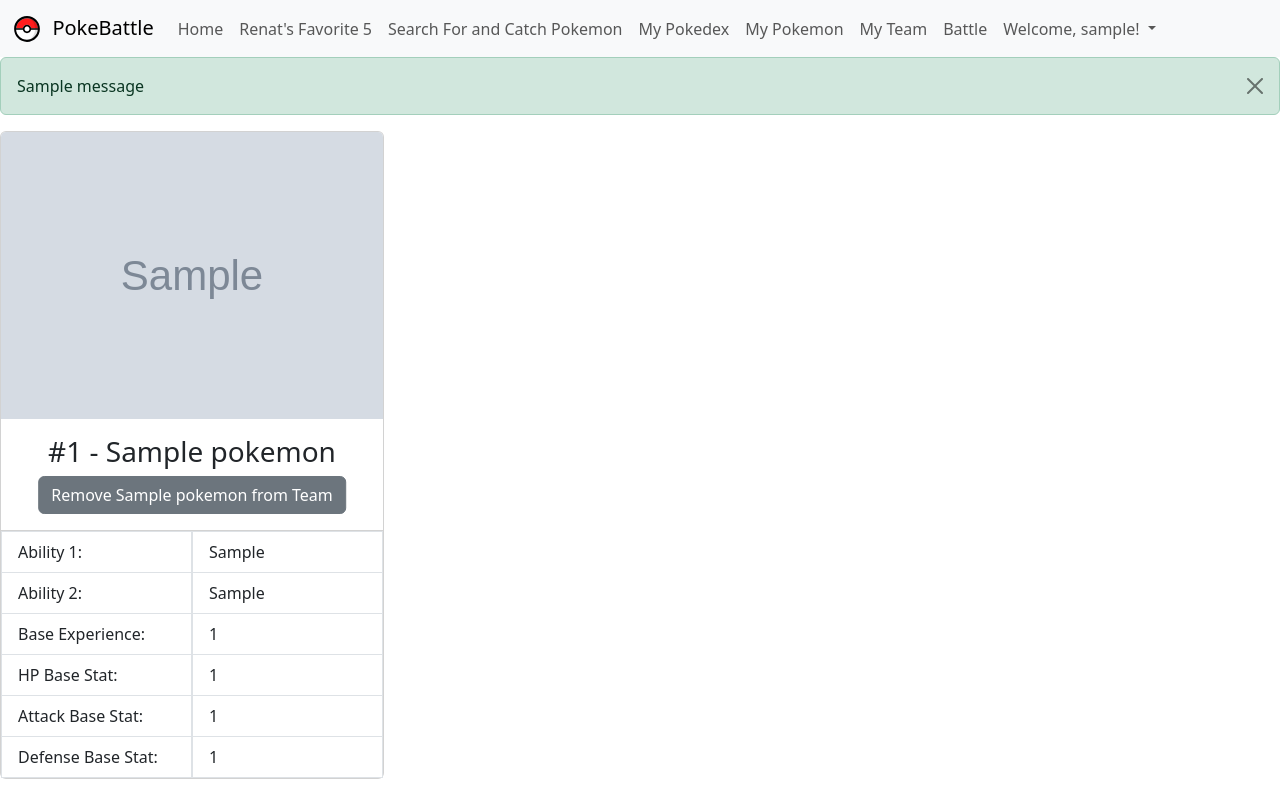
After one commit to zalovrenat/week5flask, a Flask app: page /myteam in a window 1280 px wide. The commit adds this page. Run offline with Flask 3, Linux system fonts and the light colour scheme; a user stored in the database is signed in; tables that the repository leaves empty hold one stand-in row (values such as "Sample post"); grey boxes marked "Sample" are stand-in pictures; one stand-in notice (Sample message) is shown; some libraries are stand-ins or nearby versions.

Commit message:
Final Pokemon Project

```diff
--- a/app/routes.py
+++ b/app/routes.py
@@ -1,7 +1,7 @@
 from flask import render_template, request, redirect, url_for, flash
 from app import app
 from .forms import PokemonSearch, LoginForm, SignUpForm
-from .models import User, db, Pokedex, PokedexPokemon, Pool, PoolPokemon, Pokemon
+from .models import db, User, Pokedex, PokedexPokemon, Pool, PoolPokemon, Pokemon, Team, TeamPokemon
 from flask_login import login_user, logout_user, login_required, current_user
 from werkzeug.security import check_password_hash
 import requests as r
@@ -43,7 +43,7 @@
         data = res.json()
         pokemon_data = dict()
         pokemon_data['pokemon #'] = data['id']
-        pokemon_data['name'] = data['forms'][0]['name'].title()
+        pokemon_data['name'] = data['name'].title()
         pokemon_data['abilities'] = dict()
         i = 1
         for ability in data['abilities']:
@@ -66,28 +66,27 @@
         if form.validate():
             pokemon = form.pokename.data
             poke_data = get_pokemon_info(pokemon.lower())
-            print(poke_data)
             global_pokemon_data = poke_data
-            if Pokemon.query.filter_by(pokemon_id=poke_data['pokemon #']).first():
-                pass
-            elif len(poke_data['abilities']) > 1:
-                addPokemon = Pokemon(poke_data['pokemon #'],poke_data['name'],poke_data['img'],poke_data['abilities']['Ability 1'],poke_data['abilities']['Ability 2'],poke_data['base experience'],poke_data['hp base stat'],poke_data['attack base stat'],poke_data['defense base stat'])
-                db.session.add(addPokemon)
-                db.session.commit()
+            if poke_data:
+                if Pokemon.query.filter_by(pokemon_id=poke_data['pokemon #']).first():
+                    pass
+                elif len(poke_data['abilities']) > 1:
+                    addPokemon = Pokemon(poke_data['pokemon #'],poke_data['name'],poke_data['img'],poke_data['abilities']['Ability 1'],poke_data['abilities']['Ability 2'],poke_data['base experience'],poke_data['hp base stat'],poke_data['attack base stat'],poke_data['defense base stat'])
+                    db.session.add(addPokemon)
+                    db.session.commit()
+                else:
+                    addPokemon = Pokemon(poke_data['pokemon #'],poke_data['name'],poke_data['img'],poke_data['abilities']['Ability 1'],None,poke_data['base experience'],poke_data['hp base stat'],poke_data['attack base stat'],poke_data['defense base stat'])
+                    db.session.add(addPokemon)
+                    db.session.commit()
+
             else:
-                addPokemon = Pokemon(poke_data['pokemon #'],poke_data['name'],poke_data['img'],poke_data['abilities']['Ability 1'],None,poke_data['base experience'],poke_data['hp base stat'],poke_data['attack base stat'],poke_data['defense base stat'])
-                db.session.add(addPokemon)
-                db.session.commit()
-
-            if not poke_data:
-                flash('That is not a valid pokemon name. Please see a list of valid pokemon names ','warning')
+                flash('That is not a valid pokemon name. Please see a list of valid pokemon names ','warning-with-link')
 
     return render_template('pokemonsearch.html', form=form, pokemon_data=poke_data)
 
 @app.route('/login', methods=['GET','POST'])
 def loginPage():
     form = LoginForm()
-    message = None
     if request.method == 'POST':
         if form.validate():
             username = form.username.data
@@ -108,7 +107,7 @@
         else:
             flash('An error has ocurred. PLease submit a valid form.', 'danger')
 
-    return render_template('login.html', form=form, message=message)
+    return render_template('login.html', form=form)
 
 def username_in_db(username):
     return User.query.filter_by(username=username).first()
@@ -142,14 +141,17 @@
 
                 user = User.query.filter_by(username=username).first()
                 user_id = user.user_id
+
                 pokedex = Pokedex(user_id)
-
                 db.session.add(pokedex)
                 db.session.commit()
 
                 pool = Pool(user_id)
+                db.session.add(pool)
+                db.session.commit()
 
-                db.session.add(pool)
+                team = Team(user_id)
+                db.session.add(team)
                 db.session.commit()
 
                 flash('Successfully created an account.', 'success')
@@ -220,6 +222,7 @@
     all_pokemon = dict()
     for pokemon in pokemon_list:
         all_pokemon[pokemon.pool_pokemon_id] = Pokemon.query.filter_by(pokemon_id=pokemon.pokemon_id).first()
+    print(all_pokemon)
     # pokemon_id_list.sort()
     # all_pokemon = dict()
     # for poke_id in pokemon_id_list:
@@ -244,3 +247,116 @@
     db.session.commit()
     flash('Pokemon successfully released.', 'success')
     return redirect(url_for('myPokemon'))
+
+@app.route('/mypokemon/addtoteam/<pool_pokemon_id>')
+@login_required
+def addToTeam(pool_pokemon_id):
+    user_id = current_user.user_id
+    team_id = Team.query.filter_by(user_id=user_id).first().team_id
+    pokemon_id = PoolPokemon.query.filter_by(pool_pokemon_id=pool_pokemon_id).first().pokemon_id
+    team = TeamPokemon.query.filter_by(team_id = team_id)
+    team_num_pokemon = len(TeamPokemon.query.filter_by(team_id = team_id).all())
+
+    if team:
+        current_team_pokemon = TeamPokemon.query.filter_by(team_id = team_id).all()
+        for pokemon in current_team_pokemon:
+            if int(pool_pokemon_id) == pokemon.pool_pokemon_id:
+                flash('Pokemon not added - this pokemon is already in the team.', 'danger')
+                return redirect(url_for('myPokemon'))
+        if team_num_pokemon < 5:
+            team_pokemon = TeamPokemon(team_id,pool_pokemon_id,pokemon_id)
+            db.session.add(team_pokemon)
+            db.session.commit()
+            flash('Pokemon successfully added to team.', 'success')
+            return redirect(url_for('myPokemon'))
+        else:
+            flash('Pokemon not added - there are already 5 Pokemon in the team.', 'danger')
+            return redirect(url_for('myPokemon'))
+    else:
+        team_pokemon = TeamPokemon(team_id,pool_pokemon_id,pokemon_id)
+        db.session.add(team_pokemon)
+        db.session.commit()
+        flash('Pokemon successfully added to team.', 'success')
+        return redirect(url_for('myPokemon'))
+
+@app.route('/myteam/removefromteam/<team_pokemon_id>')
+@login_required
+def removeFromTeam(team_pokemon_id):
+    pokemon = TeamPokemon.query.get(team_pokemon_id)
+    db.session.delete(pokemon)
+    db.session.commit()
+    flash('Pokemon successfully removed from team.', 'success')
+    return redirect(url_for('myTeam'))
+
+
+@app.route('/myteam')
+@login_required
+def myTeam():
+    team_id = Team.query.filter_by(user_id=current_user.user_id).first().team_id
+    team_pokemons = TeamPokemon.query.filter_by(team_id = team_id).all()
+    my_team = dict()
+    if team_pokemons:
+        for poke in team_pokemons:
+            my_team[poke.team_pokemon_id] = Pokemon.query.filter_by(pokemon_id=poke.pokemon_id).first()
+
+    return render_template('myteam.html', my_team=my_team)
+
+@app.route('/otherteams')
+@login_required
+def otherTeams():
+    user_id = current_user.user_id
+    teams = Team.query.filter(Team.user_id != user_id).all()
+    other_teams = dict()
+    for team in teams:
+        trainer_name = User.query.filter_by(user_id = team.user_id).first().username
+        team_pokemons = TeamPokemon.query.filter_by(team_id = team.team_id).all()
+        pokemons = dict()
+        for poke in team_pokemons:
+            pokemons[poke.pokemon_id] = Pokemon.query.filter_by(pokemon_id = poke.pokemon_id).first()
+        if len(team_pokemons) == 5:
+            other_teams[trainer_name] = pokemons
+    print(other_teams)
+    return render_template('otherteams.html', other_teams=other_teams)
+
+@app.route('/battletrainer/<trainer_name>')
+@login_required
+def battleTrainer(trainer_name):
+    print(trainer_name)
+    user_id = current_user.user_id
+    my_team_id = Team.query.filter_by(user_id=user_id).first().team_id
+    my_team_pokemons = TeamPokemon.query.filter_by(team_id=my_team_id).all()
+    my_pokemons = []
+    for my_poke in my_team_pokemons:
+        my_pokemons.append(Pokemon.query.filter_by(pokemon_id = my_poke.pokemon_id).first())
+    my_team_hp = 0
+    my_team_attack = 0
+    my_team_defense = 0
+    for my_poke in my_pokemons:
+        my_team_hp += my_poke.hp_base_stat
+        my_team_attack += my_poke.attack_base_stat
+        my_team_defense += my_poke.defense_base_stat
+
+    other_trainer_id = User.query.filter_by(username=trainer_name).first().user_id
+    other_team_id = Team.query.filter_by(user_id=other_trainer_id).first().team_id
+    other_team_pokemons = TeamPokemon.query.filter_by(team_id=other_team_id).all()
+    other_pokemons = []
+    for other_poke in other_team_pokemons:
+        other_pokemons.append(Pokemon.query.filter_by(pokemon_id = other_poke.pokemon_id).first())
+    other_team_hp = 0
+    other_team_attack = 0
+    other_team_defense = 0
+    for other_poke in other_pokemons:
+        other_team_hp += other_poke.hp_base_stat
+        other_team_attack += other_poke.attack_base_stat
+        other_team_defense += other_poke.defense_base_stat
+
+    user = User.query.filter_by(user_id=current_user.user_id).first()
+
+    if (my_team_hp+my_team_attack+my_team_defense) > (other_team_hp+other_team_attack+other_team_defense):
+        user.wins += 1
+        db.session.commit()
+        flash('Congratualations! You have won the battle.', 'success')
+    else:
+        flash('You lost the battle. Try again next time!', 'warning')
+
+    return redirect(url_for('otherTeams'))
--- /dev/null
+++ b/app/templates/battletrainer.html
@@ -0,0 +1,3 @@
+<div>
+    Battle
+</div>
--- a/app/templates/messages.html
+++ b/app/templates/messages.html
@@ -2,9 +2,14 @@
     {% if messages %}
 
         {% for category, message in messages %}
-            {% if category == 'warning' %}
+            {% if category == 'warning-with-link' %}
                 <div class="alert alert-{{ category }} alert-dismissible fade show" role="alert">
                     {{ message }} <a href="https://www.pokemon.com/us/pokedex" target="_blank" class="alert-link">here</a>.
+                    <button type="button" class="btn-close" data-bs-dismiss="alert" aria-label="Close"></button>
+                </div>
+            {% elif category == 'warning' %}
+                <div class="alert alert-{{ category }} alert-dismissible fade show" role="alert">
+                    {{ message }}
                     <button type="button" class="btn-close" data-bs-dismiss="alert" aria-label="Close"></button>
                 </div>
             {% else %}
--- /dev/null
+++ b/app/templates/myteam.html
@@ -0,0 +1,45 @@
+{% extends 'base.html' %}
+
+{% block content %}
+
+    <main class="flex justify-content-center">
+        {% for team_pokemon_id,pokemon_info in my_team.items() %}
+            <div class="card" style="width: 24rem;">
+                <img src="{{pokemon_info['img_url']}}" class="card-img-top" alt="poke avatar">
+                <div class="card-body mx-auto position-relative">
+                    <h3 class="card-title text-center">#{{pokemon_info['pokemon_id']}} - {{pokemon_info['pokemon_name']}}</h3>
+                    <a href="{{ url_for('removeFromTeam', team_pokemon_id=team_pokemon_id) }}" class="btn btn-secondary position-relative start-50 translate-middle-x">Remove {{pokemon_info['pokemon_name']}} from Team</a>
+                </div>
+                <ul class="list-group list-group-flush">
+                    <div class="row">
+                        <div class="col pe-0">
+                            {% if pokemon_info['ability1'] != '' %}
+                                <li class="list-group-item">Ability 1:</li>
+                            {% endif %}
+                            {% if pokemon_info['ability2'] != '' %}
+                                <li class="list-group-item">Ability 2:</li>
+                            {% endif %}
+                                <li class="list-group-item">Base Experience:</li>
+                                <li class="list-group-item">HP Base Stat:</li>
+                                <li class="list-group-item">Attack Base Stat:</li>
+                                <li class="list-group-item">Defense Base Stat:</li>
+                        </div>
+                        <div class="col ps-0">
+                            {% if pokemon_info['ability1'] != '' %}
+                                <li class="list-group-item">{{ pokemon_info['ability1'] }}</li>
+                            {% endif %}
+                            {% if pokemon_info['ability2'] != '' %}
+                                <li class="list-group-item">{{ pokemon_info['ability2'] }}</li>
+                            {% endif %}
+                                <li class="list-group-item">{{ pokemon_info['base_xp'] }}</li>
+                                <li class="list-group-item">{{ pokemon_info['hp_base_stat'] }}</li>
+                                <li class="list-group-item">{{ pokemon_info['attack_base_stat'] }}</li>
+                                <li class="list-group-item">{{ pokemon_info['defense_base_stat'] }}</li>
+                        </div>
+                    </div>
+                </ul>
+            </div>
+        {% endfor %}
+    </main>
+
+{% endblock %}
--- a/app/templates/nav.html
+++ b/app/templates/nav.html
@@ -15,11 +15,14 @@
           {% if current_user.is_authenticated %}
             <a class="nav-link" href="/pokedex">My Pokedex</a>
             <a class="nav-link" href="/mypokemon">My Pokemon</a>
-            <li class="nav-item dropdown">
+            <a class="nav-link" href="/myteam">My Team</a>
+            <a class="nav-link" href="/otherteams">Battle</a>
+            <li class="nav-item dropdown ms-auto">
               <a class="nav-link dropdown-toggle" href="#" role="button" data-bs-toggle="dropdown" aria-expanded="false">
                 Welcome, {{ current_user.username }}!
               </a>
               <ul class="dropdown-menu">
+                <li class="dropdown-item">Wins: {{current_user.wins}}</li>
                 <li><a class="dropdown-item" href="/logout">Log Out</a></li>
               </ul>
             </li>
--- a/app/templates/singlepokemon.html
+++ b/app/templates/singlepokemon.html
@@ -7,6 +7,7 @@
             <img src="{{poke.img_url}}" class="card-img-top" alt="poke avatar">
             <div class="card-body mx-auto position-relative">
                 <h3 class="card-title text-center">#{{poke.pokemon_id}} - {{poke.pokemon_name}}</h3>
+                <a href="{{ url_for('addToTeam', pool_pokemon_id=pokemon.pool_pokemon_id) }}" class="btn btn-secondary position-relative start-50 translate-middle-x">Add {{poke.pokemon_name}} to Team</a>
                 <a href="{{ url_for('releasePokemon', pool_pokemon_id=pokemon.pool_pokemon_id) }}" class="btn btn-secondary position-relative start-50 translate-middle-x">Release {{poke.pokemon_name}}</a>
             </div>
             <ul class="list-group list-group-flush">
```
Also changed, not shown: app/models.py (+14 -2 lines), app/templates/otherteams.html (added, +58 -0 lines).
